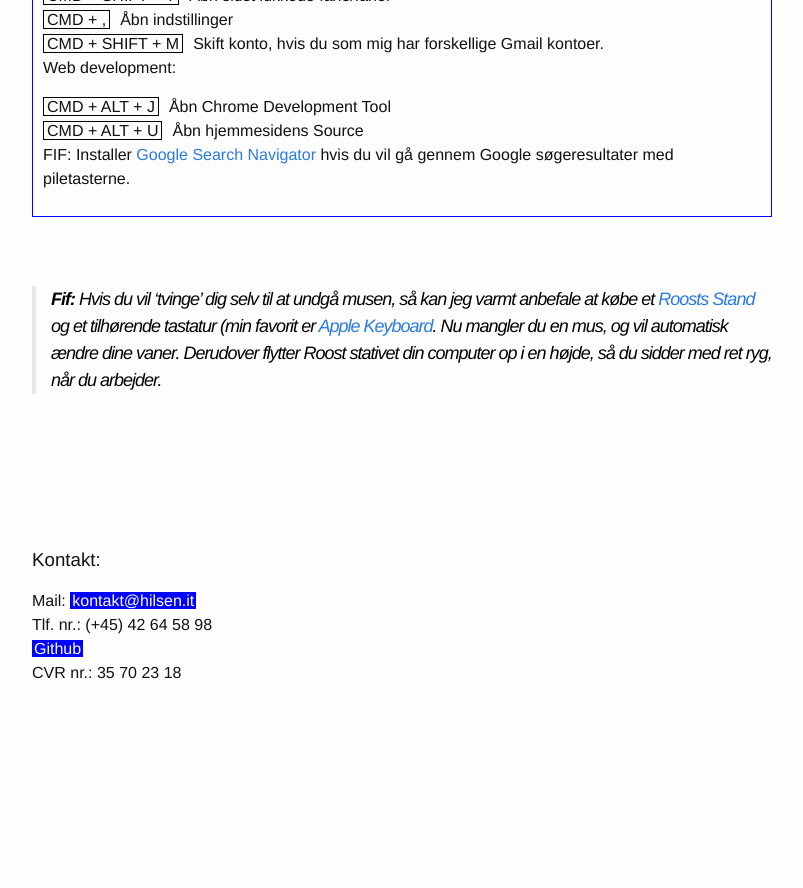
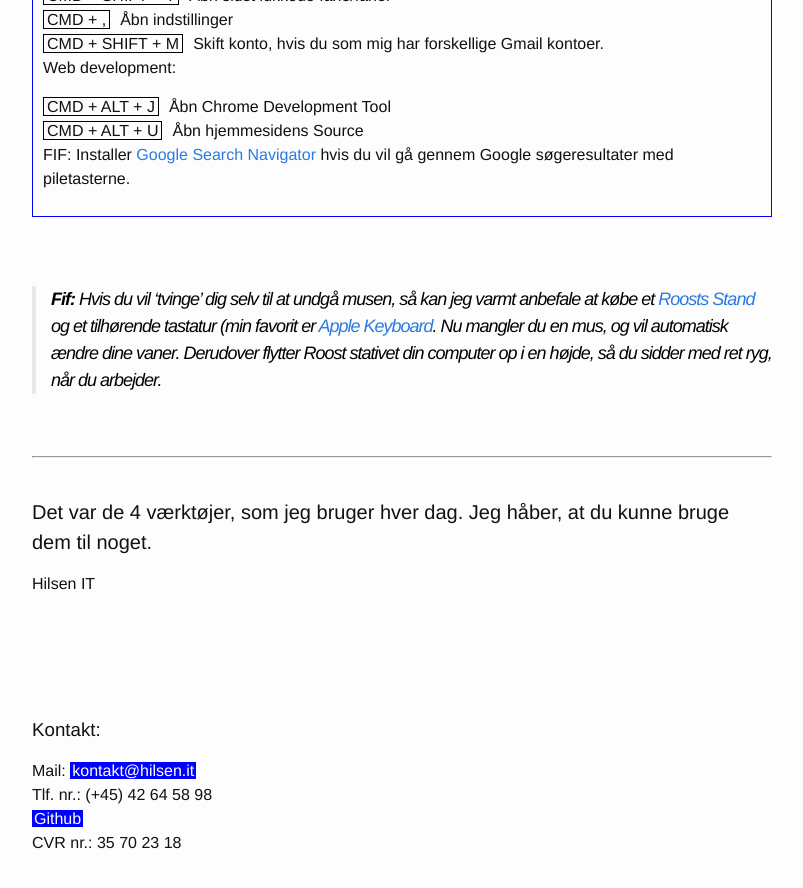
Before and after one commit to peterhoejlundandersen/hilsen, a Jekyll site: the page built from _posts/blogs/2018-01-27-techlove.markdown, in a window 1280 px wide and 900 px high, scrolled down 10155 px. Shown: the top 888 px of the window, without its empty margins (238-1041 px from the left). Built offline with Jekyll 4.4.1, drawn with Linux system fonts in a browser that asks for light colours; before the commit the page ends 10885 px from its top, so only the background shows below that.

Commit message:
done with first

```diff
--- a/_posts/blogs/2018-01-27-techlove.markdown
+++ b/_posts/blogs/2018-01-27-techlove.markdown
@@ -220,3 +220,12 @@ Efter en måned eller 2 - du vil være langsommere i starten - vil du skåne din
 {% include shortcuts.html %}
 
 > **Fif:** Hvis du vil 'tvinge' dig selv til at undgå musen, så kan jeg varmt anbefale at købe et [Roosts Stand](https://www.therooststand.com/){:target="_blank"} og et tilhørende tastatur (min favorit er [Apple Keyboard](https://www.apple.com/dk/shop/product/MLA22B/A/magic-keyboard-engelsk-storbritannien?fnode=56){:target="_blank"}. Nu mangler du en mus, og vil automatisk ændre dine vaner. Derudover flytter Roost stativet din computer op i en højde, så du sidder med ret ryg, når du arbejder.
+
+
+***
+
+<br>
+
+#### Det var de 4 værktøjer, som jeg bruger hver dag.  Jeg håber, at du kunne bruge dem til noget.
+
+Hilsen IT
```
Also changed, not shown: 2 other files.
